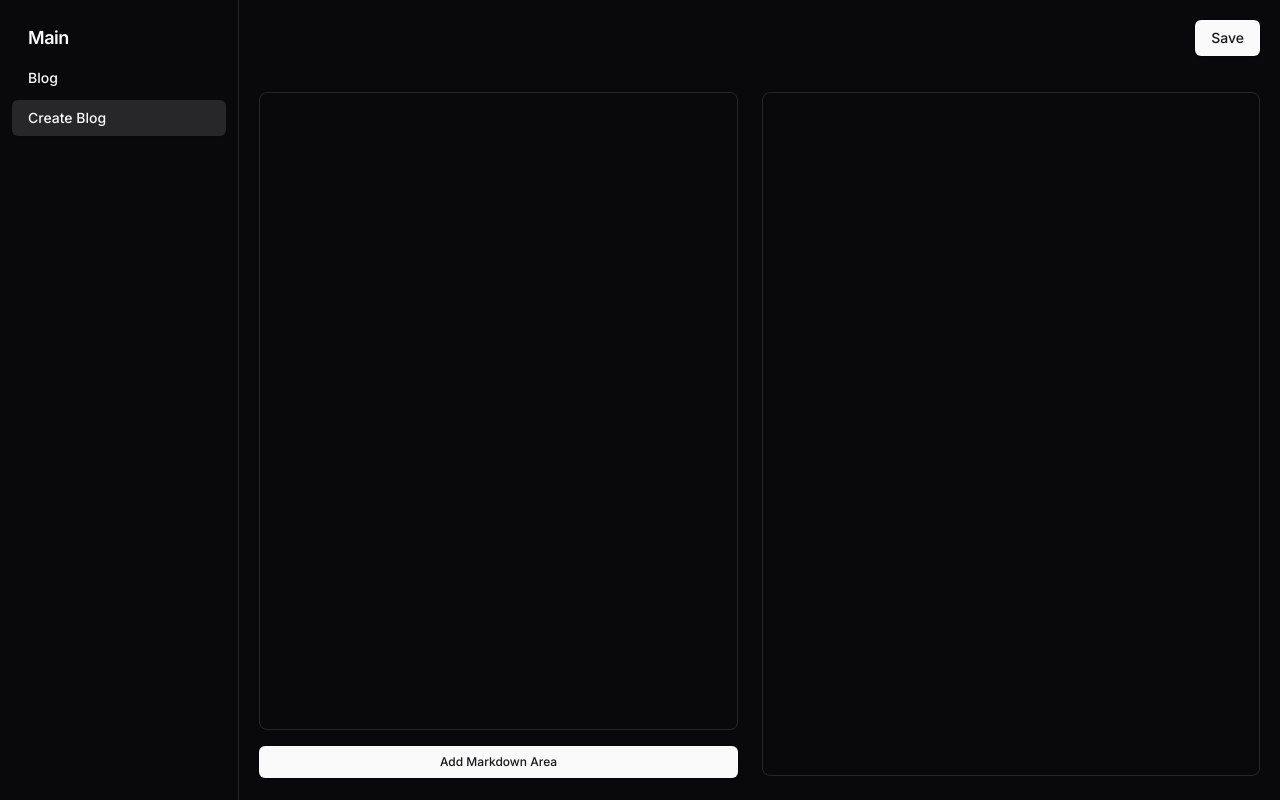
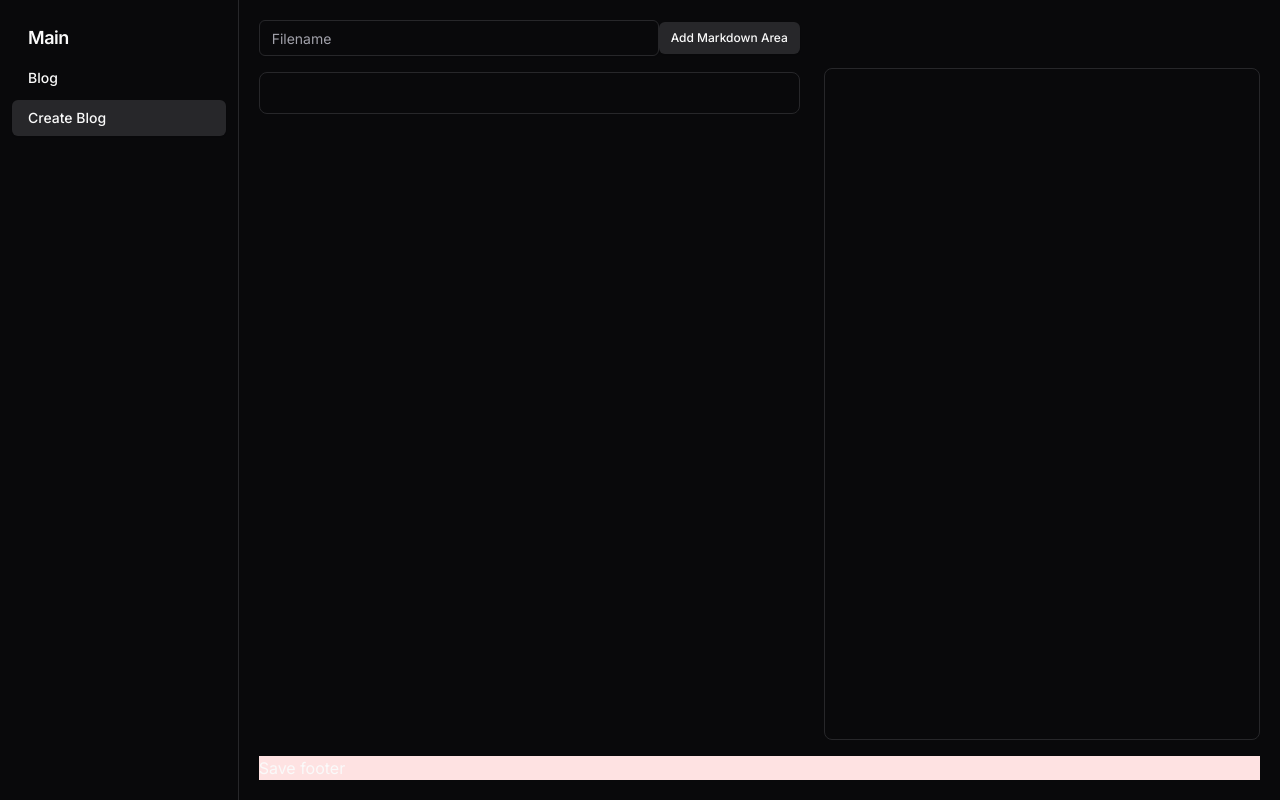
Before and after one commit to buildog-dev/buildog, a Next.js app: page /create-blog in a window 1280 px wide. Built offline with nearby package versions, Linux system fonts and the light colour scheme.

Commit message:
Update create blog ui, button position and add footer

```diff
--- /dev/null
+++ b/src/app/create-blog/layout.tsx
@@ -0,0 +1,16 @@
+'use client'
+
+import { DndProvider } from "react-dnd";
+import { HTML5Backend } from "react-dnd-html5-backend";
+
+export default function Layout({
+  children,
+}: {
+  children: React.ReactNode;
+}) {
+  return (
+    <DndProvider backend={HTML5Backend}>
+      {children}
+    </DndProvider>
+  );
+}
--- a/src/app/create-blog/page.tsx
+++ b/src/app/create-blog/page.tsx
@@ -1,29 +1,15 @@
 "use client";
 
-import React, { useEffect, useState } from "react";
+import React, { useState } from "react";
 import Markdown from "react-markdown";
 import { Button } from "@/components/ui/button";
 import DragDropList, { Item } from "@/components/drag-drop-list";
-import { DndProvider } from "react-dnd";
-import { HTML5Backend } from "react-dnd-html5-backend";
 import remarkGfm from "remark-gfm";
+import { create_UUID } from "@/lib/uuid";
+import { Input } from "@/components/ui/input";
 
 export default function Page() {
   const [cards, setCards] = useState<Item[]>([]);
-
-  function create_UUID() {
-    var dt = new Date().getTime();
-    var uuid = 'xxxxxxxx-xxxx-4xxx-yxxx-xxxxxxxxxxxx'.replace(/[xy]/g, function(c) {
-      var r = (dt + Math.random() * 16) % 16 | 0;
-      dt = Math.floor(dt / 16);
-      return (c == 'x' ? r : (r & 0x3 | 0x8)).toString(16);
-    });
-    return uuid;
-  }
-
-  useEffect(() => {
-    console.log(cards)
-  }, [cards])
 
   const addMarkdownArea = () => {
     setCards((prevCards) => {
@@ -38,20 +24,21 @@ export default function Page() {
   }
 
   return (
-    <div className="flex flex-col gap-6">
-      <div className="flex justify-end w-full h-12">
-        <Button>Save</Button>
-      </div>
-      <div className="flex gap-6">
+    <div className="h-full flex flex-col gap-4">
+      <div className="flex h-full gap-6">
         <div className="w-full space-y-4">
-          <div className="max-h-[calc(100vh_-_116px)] h-[calc(100%_-_46px)] overflow-y-auto p-4 border rounded-lg space-y-4">
-            <DndProvider backend={HTML5Backend}>
-              <DragDropList cards={cards} setCards={setCards} />
-            </DndProvider>
+          <div className="flex items-center justify-between">
+            <Input placeholder="Filename" className="w-[400px]" />
+            <Button onClick={addMarkdownArea} size="sm" className="text-end" variant="secondary">
+              Add Markdown Area
+            </Button>
           </div>
-          <Button onClick={addMarkdownArea} size="sm" className="w-full">Add Markdown Area</Button>
+          <div className="overflow-y-auto w-full p-5 border rounded-lg space-y-4">
+            <DragDropList cards={cards} setCards={setCards} />
+          </div>
         </div>
-        <div className="w-full h-[calc(100vh_-_116px)] overflow-y-auto p-4 border rounded-lg">
+
+        <div className="overflow-y-auto w-full p-5 mt-12 border rounded-lg space-y-4">
           <article className="prose dark:prose-invert">
             <Markdown remarkPlugins={[remarkGfm]}>
               {cards?.map((item) => item.value + "\n\n").join("")}
@@ -59,6 +46,9 @@ export default function Page() {
           </article>
         </div>
       </div>
+      <div className="bg-red-100 w-full">
+        Save footer
+      </div>
     </div>
   );
 }
--- a/src/app/layout.tsx
+++ b/src/app/layout.tsx
@@ -24,14 +24,12 @@ export default function RootLayout({
           defaultTheme="dark"
           disableTransitionOnChange
         >
-
           <div className="bg-background">
             <div className="flex w-full min-h-screen">
               <Sidebar className="w-[300px] hidden lg:block border-r" />
               <div className="p-5 mx-auto w-[1300px]">{children}</div>
             </div>
           </div>
-
         </ThemeProvider>
       </body>
     </html>
--- /dev/null
+++ b/src/components/ui/input.tsx
@@ -0,0 +1,25 @@
+import * as React from "react"
+
+import { cn } from "@/lib/utils"
+
+export interface InputProps
+  extends React.InputHTMLAttributes<HTMLInputElement> {}
+
+const Input = React.forwardRef<HTMLInputElement, InputProps>(
+  ({ className, type, ...props }, ref) => {
+    return (
+      <input
+        type={type}
+        className={cn(
+          "flex h-9 w-full rounded-md border border-input bg-transparent px-3 py-1 text-sm shadow-sm transition-colors file:border-0 file:bg-transparent file:text-sm file:font-medium placeholder:text-muted-foreground focus-visible:outline-none focus-visible:ring-1 focus-visible:ring-ring disabled:cursor-not-allowed disabled:opacity-50",
+          className
+        )}
+        ref={ref}
+        {...props}
+      />
+    )
+  }
+)
+Input.displayName = "Input"
+
+export { Input }
--- /dev/null
+++ b/src/lib/uuid.ts
@@ -0,0 +1,9 @@
+export function create_UUID() {
+    var dt = new Date().getTime();
+    var uuid = 'xxxxxxxx-xxxx-4xxx-yxxx-xxxxxxxxxxxx'.replace(/[xy]/g, function(c) {
+      var r = (dt + Math.random() * 16) % 16 | 0;
+      dt = Math.floor(dt / 16);
+      return (c == 'x' ? r : (r & 0x3 | 0x8)).toString(16);
+    });
+    return uuid;
+  }
```
